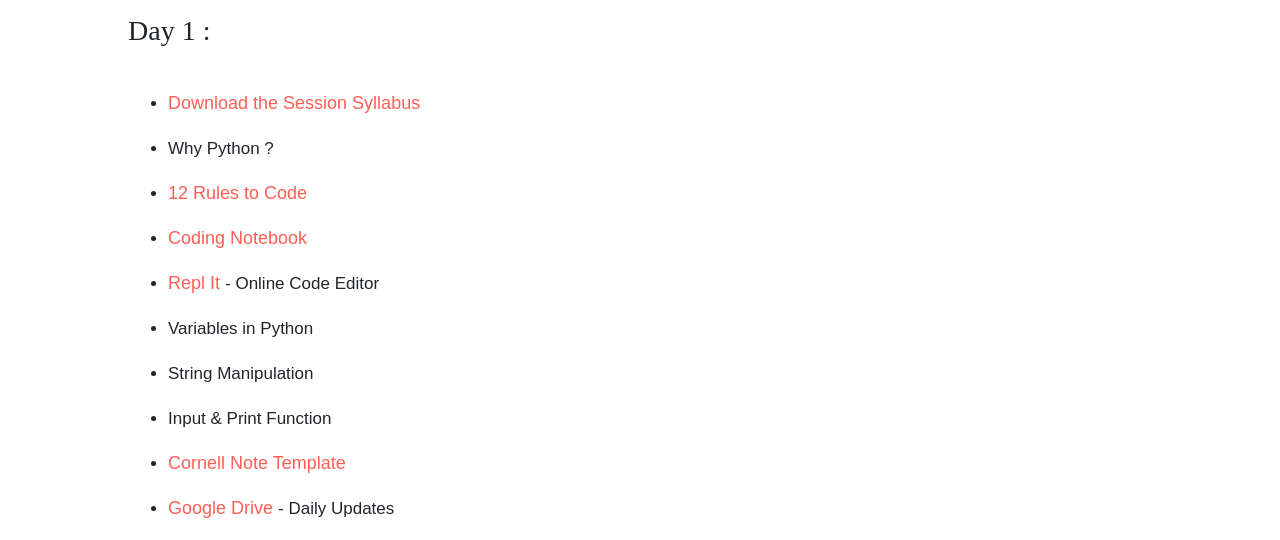
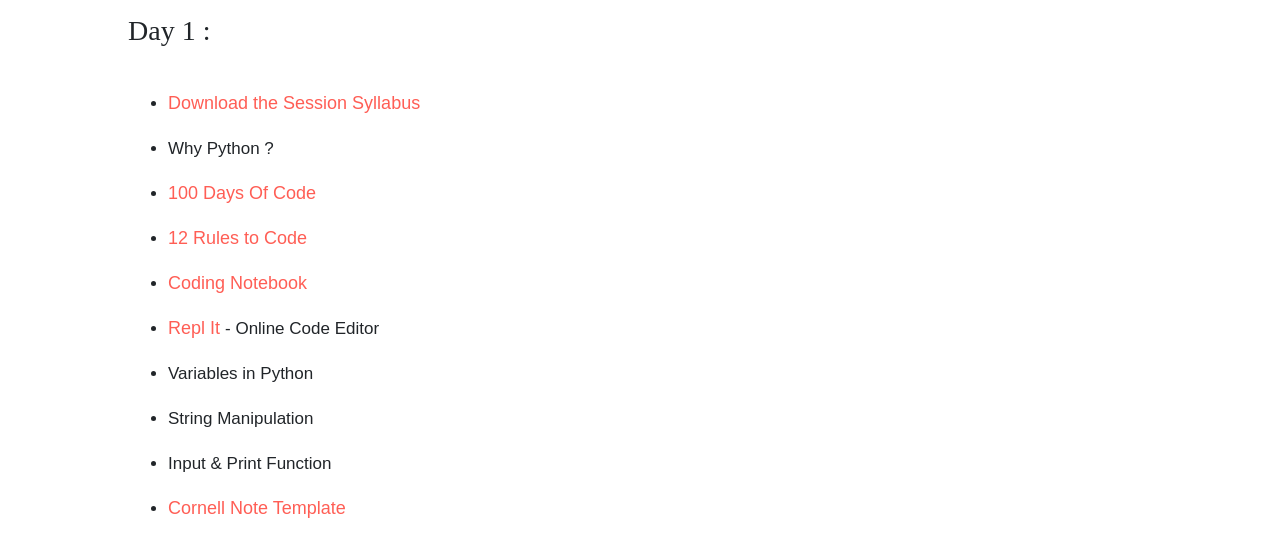
Before and after one commit to Shahzaibfardeen/EnLift_Development_Organization-, a plain HTML site: page Python.html in a window 1280 px wide. Shown: the part 248-788 px from the top of the page. Drawn offline with nearby package versions, Linux system fonts and the light colour scheme.

Commit message:
Recent Changes

```diff
--- a/Python.html
+++ b/Python.html
@@ -85,6 +85,7 @@
 
     <li> <a href="./Assets/Python_Resources/Python Resources.pdf" download="Python Session Resources List" class="link link-color" target="_blank"> Download the Session Syllabus </a> </li>
     <li> Why Python ? <a> </a> </li>
+    <li> <a href="https://github.com/Shahzaibfardeen/100_Days_Of_Code" class="link link-color" target="_blank" > 100 Days Of Code </a> </li>
 
     <li> <a href="./Assets/Python_Resources/.pdf" download="12 Rules to Code" class="link link-color" target="_blank"> 12 Rules to Code </a> </li>
     <li> <a href="./Assets/Python_Resources/Coding Notebook.pdf" download="Coding Notebook" class="link link-color" target="_blank"> Coding Notebook </a> </li>
@@ -93,7 +94,6 @@
     <li> Variables in Python <a> </a> </li>
     <li> String Manipulation <a> </a> </li>
     <li> Input & Print Function <a> </a> </li>
-
 
     <li> <a href="./Assets/ELDO_Resources/Cornell Note Template.pdf" download="Cornell Note Template" class="link link-color" target="_blank"> Cornell Note Template </a> </li>
     <li> <a href="https://drive.google.com/drive/u/0/folders/1kjYzM140aL4kE8MCekBnbjaquLTe3N6M" class="link link-color" target="_blank" > Google Drive </a> - Daily Updates </li>
```
